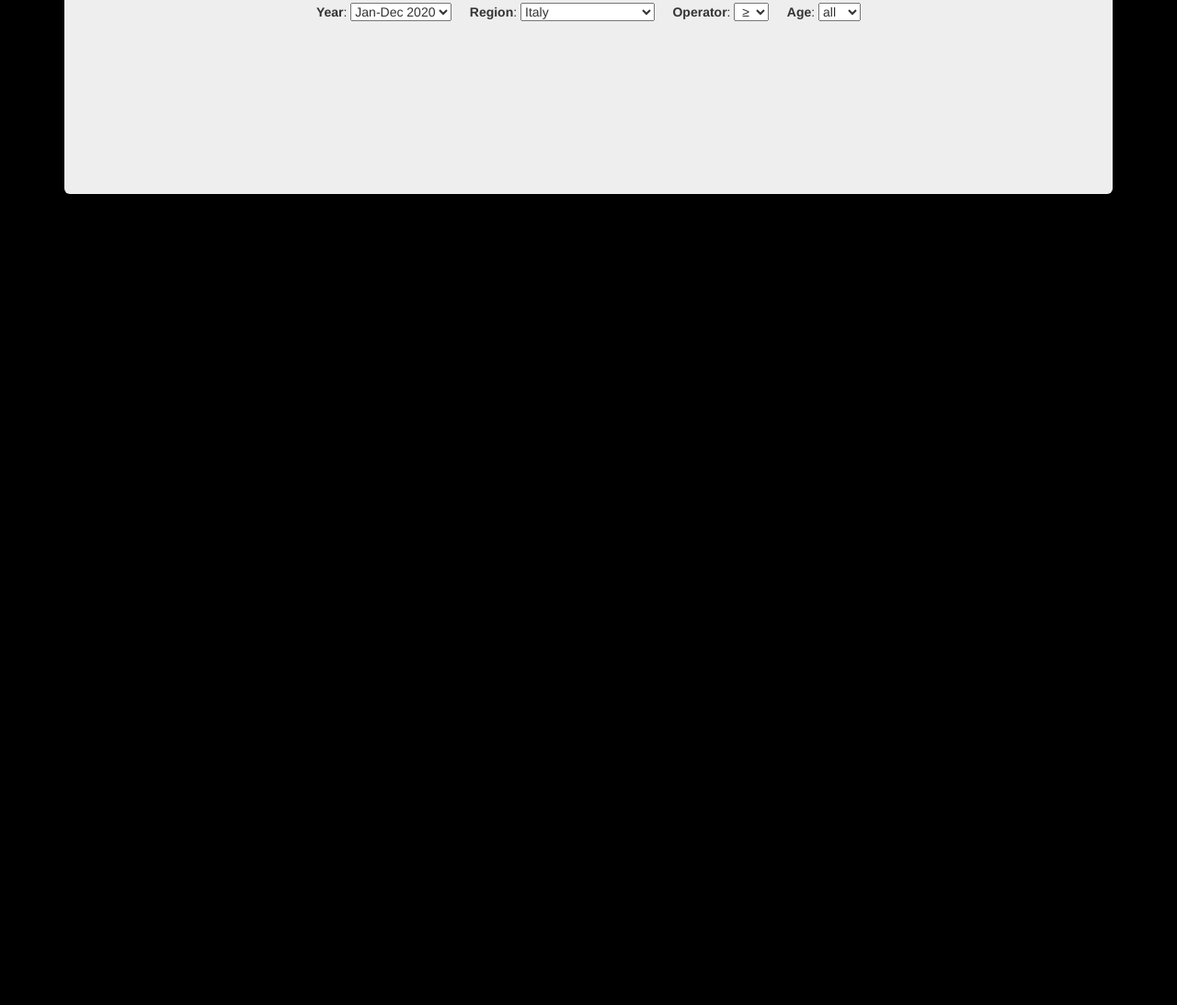
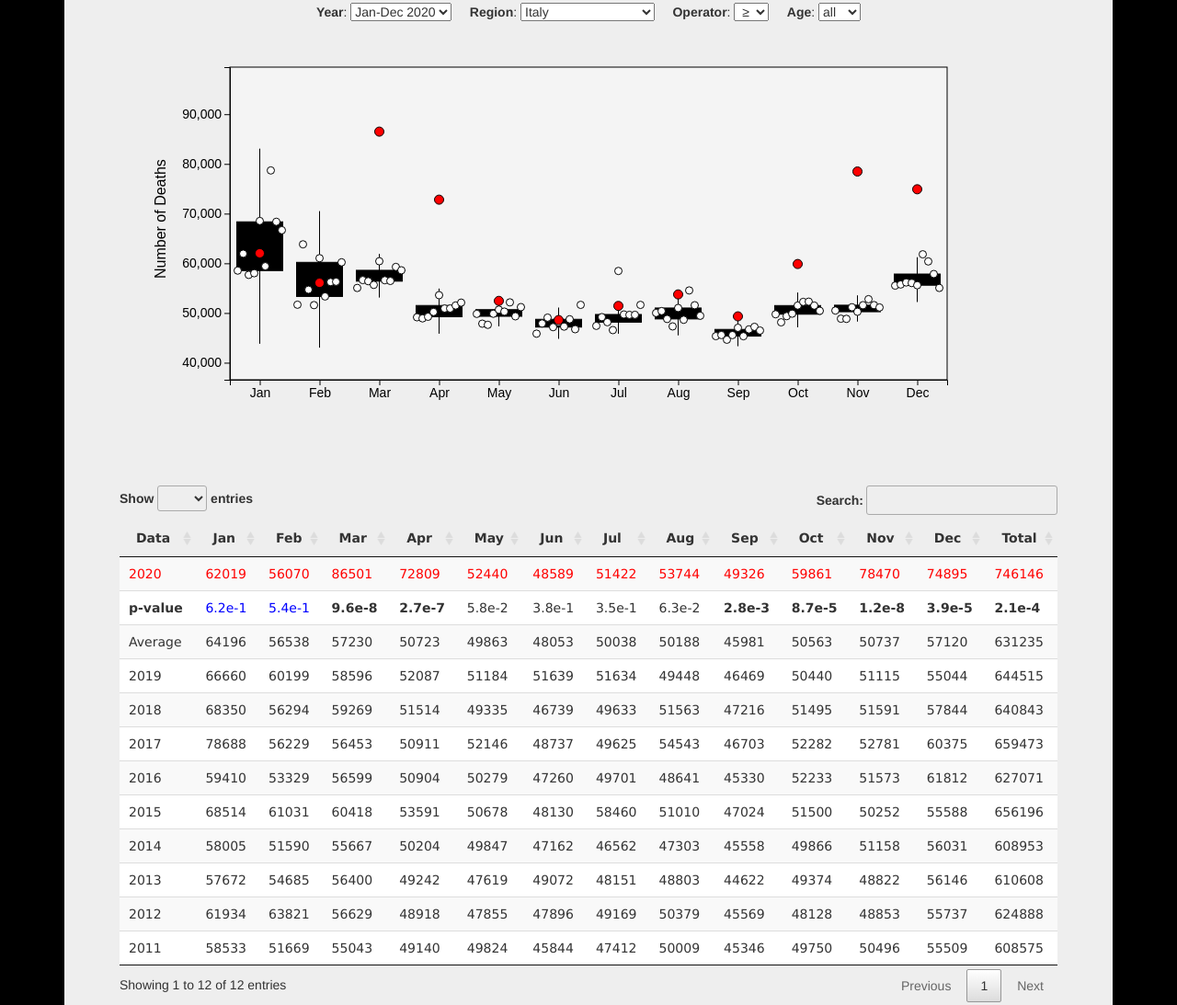
Before and after one commit to dit-stat/dit-stat.github.io, a plain HTML site: page index.html in a window 1280 px wide. Shown: the part 457-1550 px from the top of the page at 92% size. Before the commit the page ends 800 px from the top, so only its background shows below. Drawn offline with Linux system fonts and the light colour scheme.

Commit message:
update georss

```diff
--- a/index.html
+++ b/index.html
@@ -245,8 +245,7 @@ function draw_table(data,new_data) {
       //d3.select("svg").remove();
       return;
     }
-    console.log(new_data[0].length)
-
+    for (let i = 1; i < new_data[0].length; i++) {
       p=parseFloat(1-jStat.studentt.cdf((new_data[0][i]-v_mean['mean'][i])/v_mean['stdev'][i],8))
       //p=1-jStat.normal.cdf(new_data[0][i],v_mean['mean'][i],v_mean['stdev'][i])
       //console.log(stat_data[i],p,pc,new_data[0][i],v_mean['mean'][i],v_mean['stdev'][i])
```
